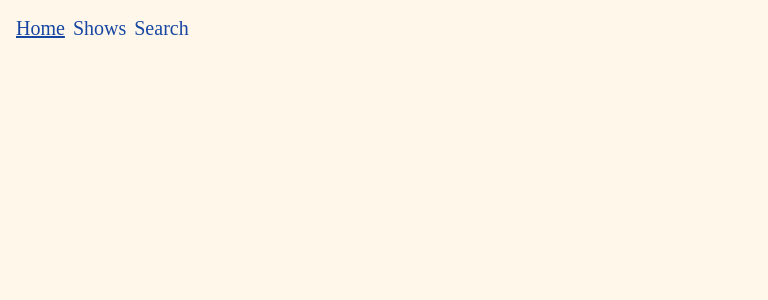
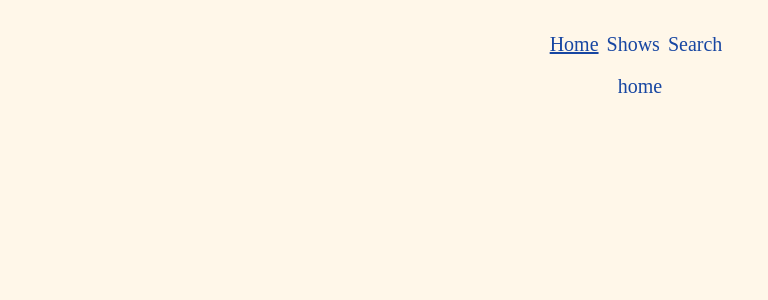
Before and after one commit to anawinter53/end-to-end-movies-react, a React (Vite) app: page / in a window 1280 px wide. Shown: the top 300 px of the page, without its empty margins (0-768 px from the left). Built offline with nearby package versions, Linux system fonts and the light colour scheme.

Commit message:
add header

```diff
--- a/src/layouts/Header/index.jsx
+++ b/src/layouts/Header/index.jsx
@@ -1,10 +1,11 @@
 import React from 'react'
-import { NavLink } from 'react-router-dom'
+import { NavLink, Outlet } from 'react-router-dom'
 
 export default function Header() {
     const styles = ({isActive}) => ({textDecoration: isActive ? 'underline' : 'none'})
 
     return (
+    <main>
         <header>
             <nav>
                 <NavLink to='/' style={styles}>Home</NavLink>
@@ -12,5 +13,7 @@ export default function Header() {
                 <NavLink to='/search' style={styles}>Search</NavLink>
             </nav>
         </header>
+        <Outlet />
+    </main>
     )
 }
```
Lines whose indentation alone changed are shown as unchanged.
